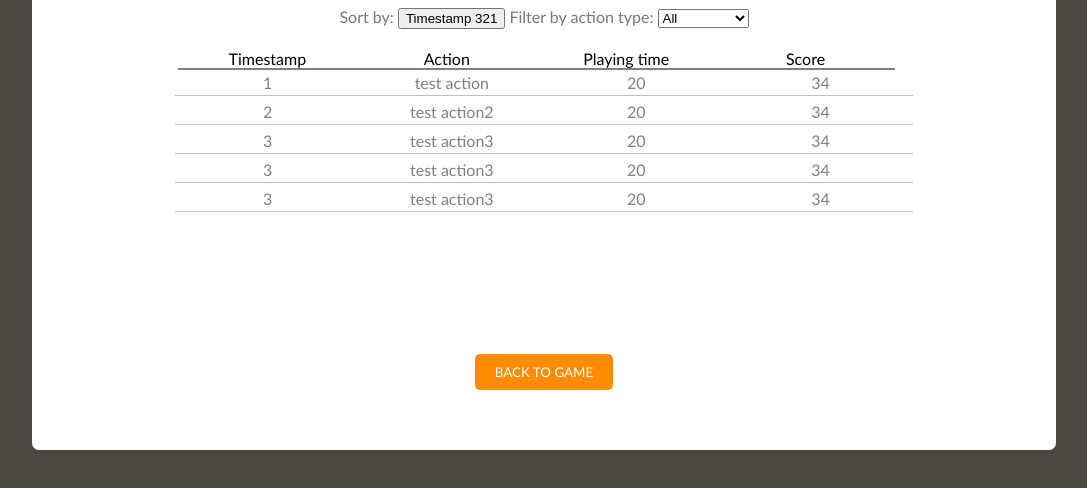
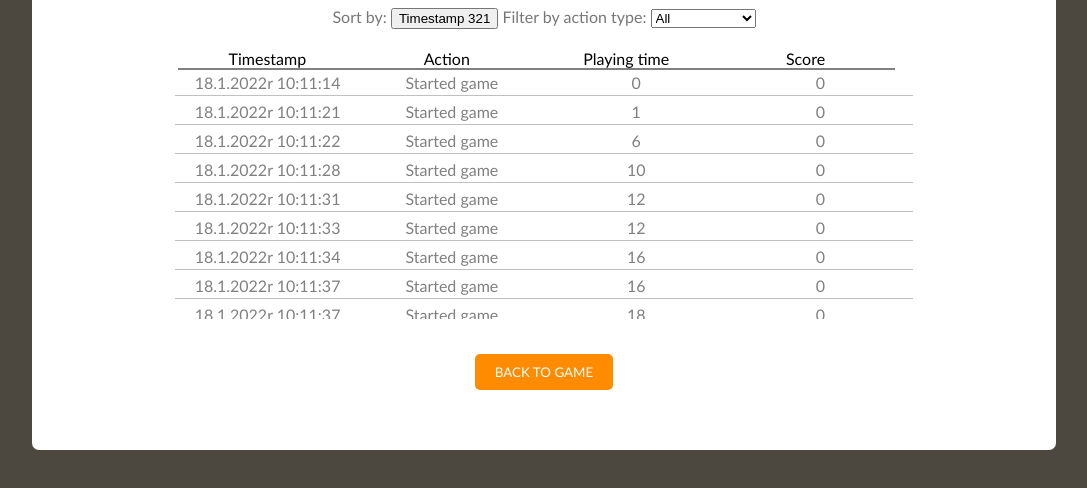
Before and after one commit to AzulloCyll/tetris_angular, an Angular app: page / in a window 1280 px wide. Shown: the part 240-728 px from the top of the page, without its empty margins (96-1183 px from the left). Built offline with nearby package versions, Linux system fonts and the light colour scheme; what ngx-tetris would draw is missing.

Commit message:
added working selected option handler

```diff
--- a/src/app/game/game.component.ts
+++ b/src/app/game/game.component.ts
@@ -50,39 +50,112 @@ export class GameComponent implements OnInit {
   // TEST DATA
   historyData: Array<LogData> = [
     {
-      action: 'test action',
-      name: 'Test player',
-      timePlayed: 20,
-      timeStamp: 1,
-      score: 34,
+      action: 'Started game',
+      score: 0,
+      timePlayed: 0,
+      timeStamp: 1642500674305,
     },
     {
-      action: 'test action2',
-      name: 'Test player2',
-      timePlayed: 20,
-      timeStamp: 2,
-      score: 34,
+      action: 'Started game',
+      score: 0,
+      timePlayed: 1,
+      timeStamp: 1642500681522,
     },
     {
-      action: 'test action3',
-      name: 'Test player3',
-      timePlayed: 20,
-      timeStamp: 3,
-      score: 34,
+      action: 'Started game',
+      score: 0,
+      timePlayed: 6,
+      timeStamp: 1642500682750,
     },
     {
-      action: 'test action3',
-      name: 'Test player3',
-      timePlayed: 20,
-      timeStamp: 3,
-      score: 34,
+      action: 'Started game',
+      score: 0,
+      timePlayed: 10,
+      timeStamp: 1642500688014,
     },
     {
-      action: 'test action3',
-      name: 'Test player3',
+      action: 'Started game',
+      score: 0,
+      timePlayed: 12,
+      timeStamp: 1642500691598,
+    },
+    {
+      action: 'Started game',
+      score: 0,
+      timePlayed: 12,
+      timeStamp: 1642500693678,
+    },
+    {
+      action: 'Started game',
+      score: 0,
+      timePlayed: 16,
+      timeStamp: 1642500694054,
+    },
+    {
+      action: 'Started game',
+      score: 0,
+      timePlayed: 16,
+      timeStamp: 1642500697542,
+    },
+    {
+      action: 'Started game',
+      score: 0,
+      timePlayed: 18,
+      timeStamp: 1642500697862,
+    },
+    {
+      action: 'Started game',
+      score: 0,
+      timePlayed: 18,
+      timeStamp: 1642500700142,
+    },
+    {
+      action: 'Cleared line',
+      score: 1,
       timePlayed: 20,
-      timeStamp: 3,
-      score: 34,
+      timeStamp: 1642500700342,
+    },
+    {
+      action: 'Cleared line',
+      score: 2,
+      timePlayed: 22,
+      timeStamp: 1642500701852,
+    },
+    {
+      action: 'Started game',
+      score: 2,
+      timePlayed: 27,
+      timeStamp: 1642500703646,
+    },
+    {
+      action: 'Cleared line',
+      score: 3,
+      timePlayed: 28,
+      timeStamp: 1642500708880,
+    },
+    {
+      action: 'Started game',
+      score: 3,
+      timePlayed: 36,
+      timeStamp: 1642500710381,
+    },
+    {
+      action: 'Paused game',
+      score: 3,
+      timePlayed: 39,
+      timeStamp: 1642500718104,
+    },
+    {
+      action: 'Started game',
+      score: 3,
+      timePlayed: 39,
+      timeStamp: 1642500721360,
+    },
+    {
+      action: 'Ends game',
+      score: 3,
+      timePlayed: 43,
+      timeStamp: 1642500722106,
     },
   ];
 
@@ -149,6 +222,7 @@ export class GameComponent implements OnInit {
     }
   }
 
+  //util
   createTimestamp() {
     this.logDataObject.timeStamp = Date.now();
   }
@@ -165,6 +239,7 @@ export class GameComponent implements OnInit {
     this.historyData.push(pushedObject);
   }
 
+  //hidden feature - WSAD/Arrows/Space controls
   @HostListener('document:keydown', ['$event'])
   handleKeyboardEvent($event: KeyboardEvent) {
     switch ($event.code) {
@@ -196,6 +271,7 @@ export class GameComponent implements OnInit {
     this.logDataObject.status = 'Game over';
     this.logData('Ends game');
     this.handleModalVisibility(false);
+    console.log(this.historyData);
   }
 
   public onBackClick($event: MouseEvent) {
--- a/src/app/game/modal/modal.component.html
+++ b/src/app/game/modal/modal.component.html
@@ -32,7 +32,7 @@
       </div>
       <div class="table">
         <div *ngFor="let item of historyData | sortBy: sortByTimestampUP">
-          <div>{{ item.timeStamp }}</div>
+          <div>{{ item.timeStamp | date: 'dd.M.YYYYr H:mm:ss' }}</div>
           <div>{{ item.action }}</div>
           <div>{{ item.timePlayed }}</div>
           <div>{{ item.score }}</div>
--- a/src/app/game/modal/modal.component.ts
+++ b/src/app/game/modal/modal.component.ts
@@ -20,8 +20,9 @@ export class ModalComponent implements OnInit {
     this.optionsInFilter.unshift('All'); //default option
   }
 
-  public filterByActionHandler($event: any) {
-    console.log($event.target.value);
+  public filterByActionHandler($event: Event) {
+    this.optionSelected = ($event.target as HTMLOptionElement).value;
+    console.log(this.optionSelected);
   }
 
   public sortByTimestampHandler() {
```
